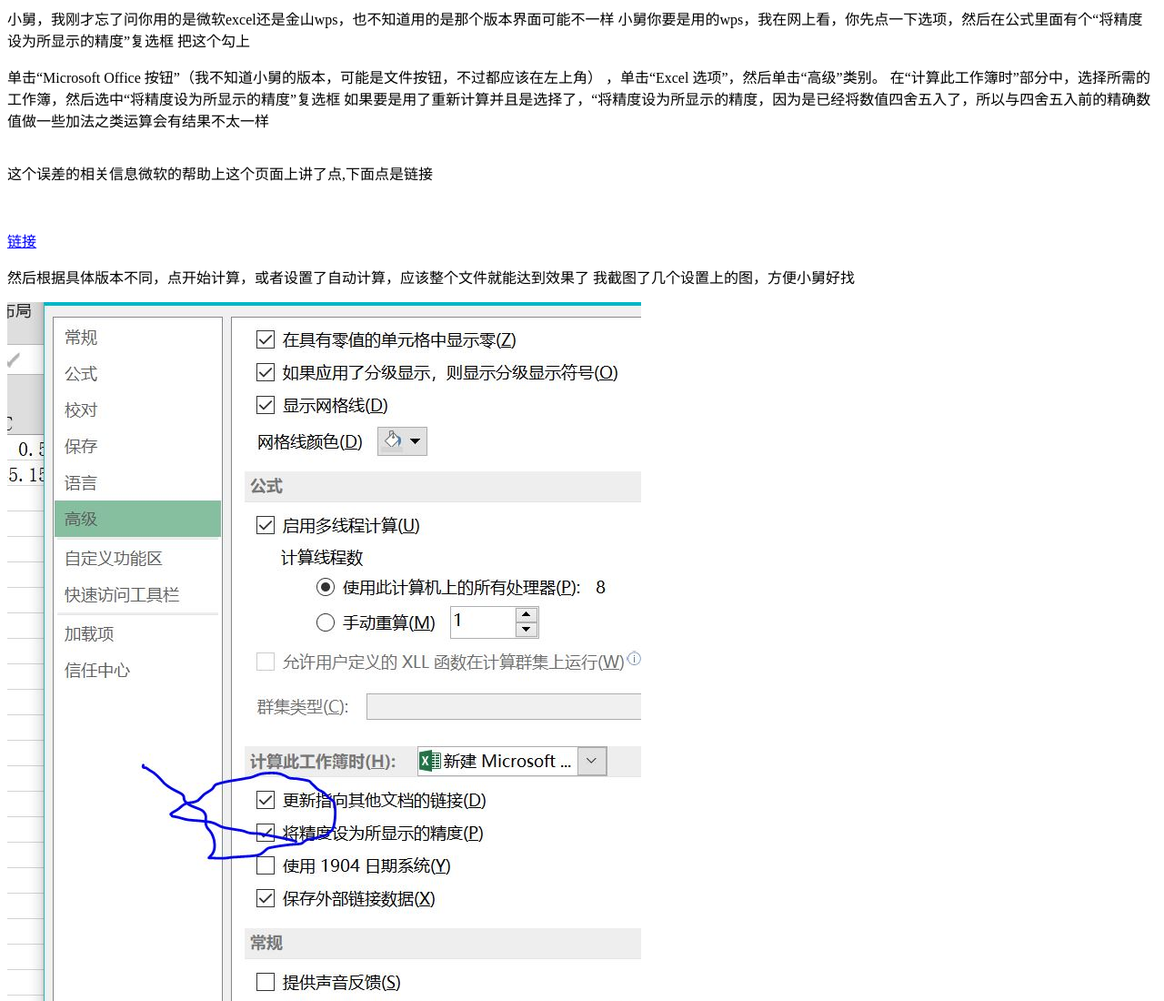
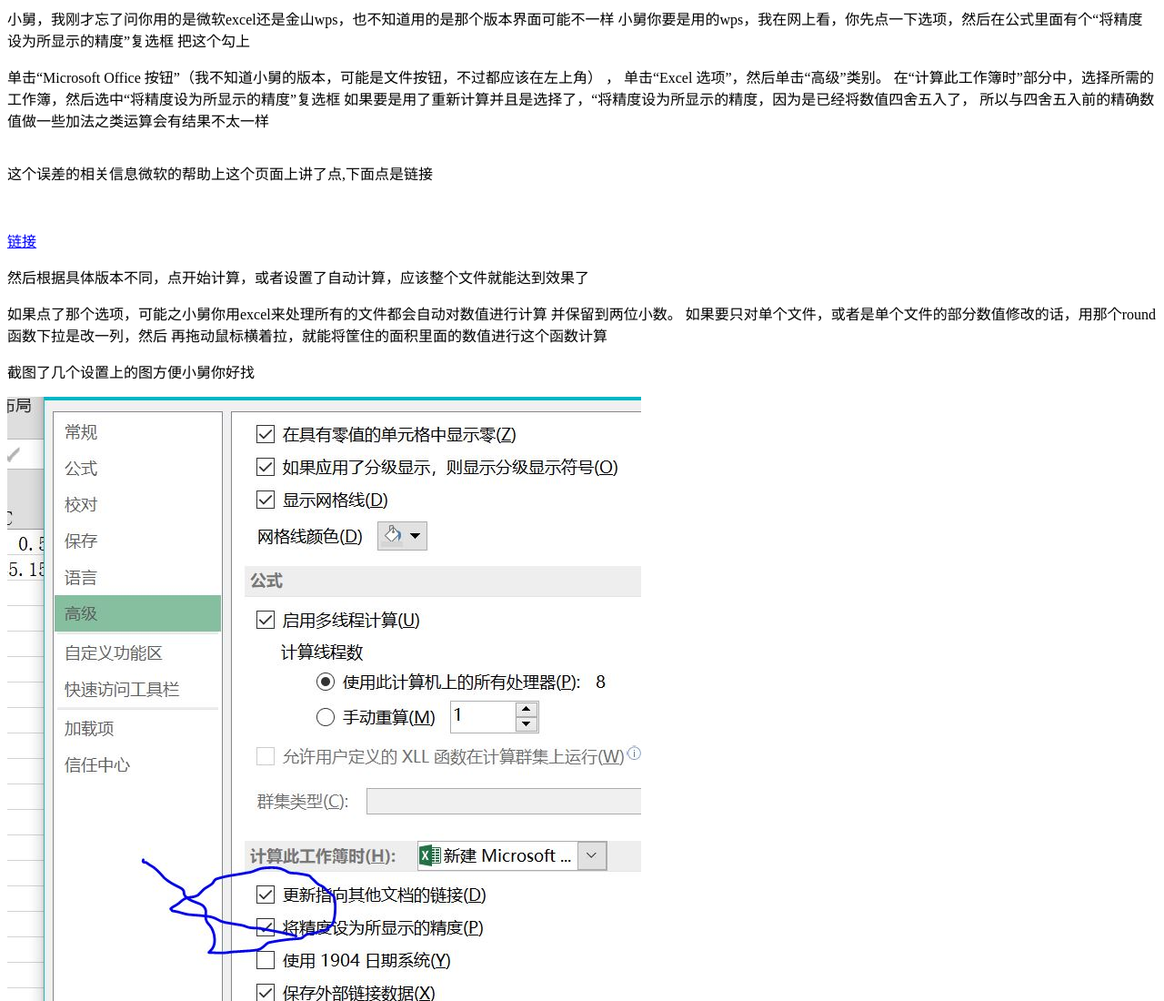
Before and after one commit to Lamley/lamley.github.com, a plain HTML site: page index.html in a window 1280 px wide. Shown: the top 1100 px of the page at 91% size. Drawn offline with Linux system fonts and the light colour scheme.

Commit message:
Update index.html

```diff
--- a/index.html
+++ b/index.html
@@ -3,18 +3,25 @@
   把这个勾上
 <br>
 <p></p>
-
-单击“Microsoft Office 按钮”（我不知道小舅的版本，可能是文件按钮，不过都应该在左上角） ，单击“Excel 选项”，然后单击“高级”类别。
+单击“Microsoft Office 按钮”（我不知道小舅的版本，可能是文件按钮，不过都应该在左上角） ，
+  单击“Excel 选项”，然后单击“高级”类别。
 在“计算此工作簿时”部分中，选择所需的工作簿，然后选中“将精度设为所显示的精度”复选框
-如果要是用了重新计算并且是选择了，“将精度设为所显示的精度，因为是已经将数值四舍五入了，所以与四舍五入前的精确数值做一些加法之类运算会有结果不太一样
+如果要是用了重新计算并且是选择了，“将精度设为所显示的精度，因为是已经将数值四舍五入了，
+  所以与四舍五入前的精确数值做一些加法之类运算会有结果不太一样
 <p></p><br>
 这个误差的相关信息微软的帮助上这个页面上讲了点,下面点是链接
 <p></p><br>
 <p><a href="https://support.office.com/zh-cn/article/%E6%9B%B4%E6%94%B9%E5%85%AC%E5%BC%8F%E7%9A%84%E9%87%8D%E6%96%B0%E8%AE%A1%E7%AE%97%E3%80%81%E8%BF%AD%E4%BB%A3%E6%88%96%E7%B2%BE%E5%BA%A6-f38c7793-0367-41ce-b892-dfe54946bd76">链接</a></p>
 </html>
+然后根据具体版本不同，点开始计算，或者设置了自动计算，应该整个文件就能达到效果了
 
-然后根据具体版本不同，点开始计算，或者设置了自动计算，应该整个文件就能达到效果了
-我截图了几个设置上的图，方便小舅好找
+<p>如果点了那个选项，可能之小舅你用excel来处理所有的文件都会自动对数值进行计算
+并保留到两位小数。
+如果要只对单个文件，或者是单个文件的部分数值修改的话，用那个round函数下拉是改一列，然后
+再拖动鼠标横着拉，就能将筐住的面积里面的数值进行这个函数计算</p>
+
+截图了几个设置上的图方便小舅你好找
+
 <body>
 <p><img src="/1.jpg" /></p>
 <br>
```
